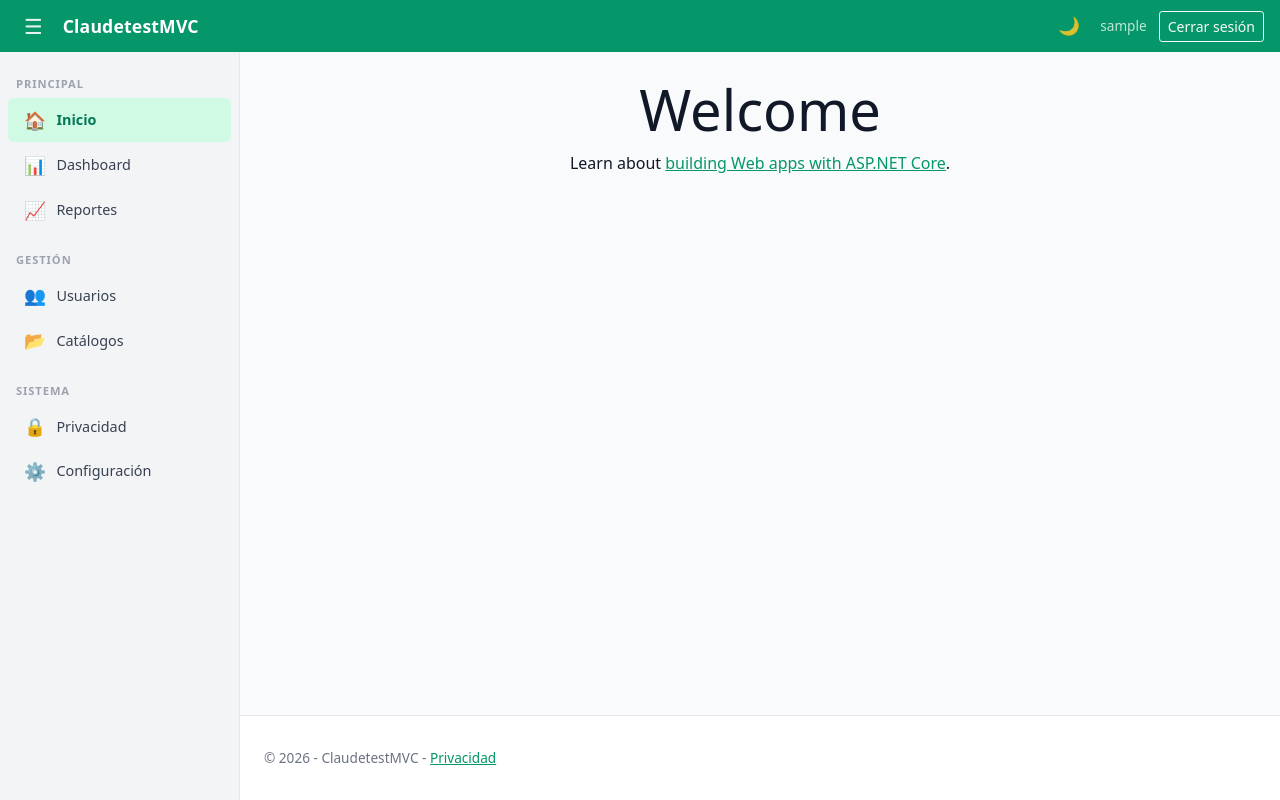
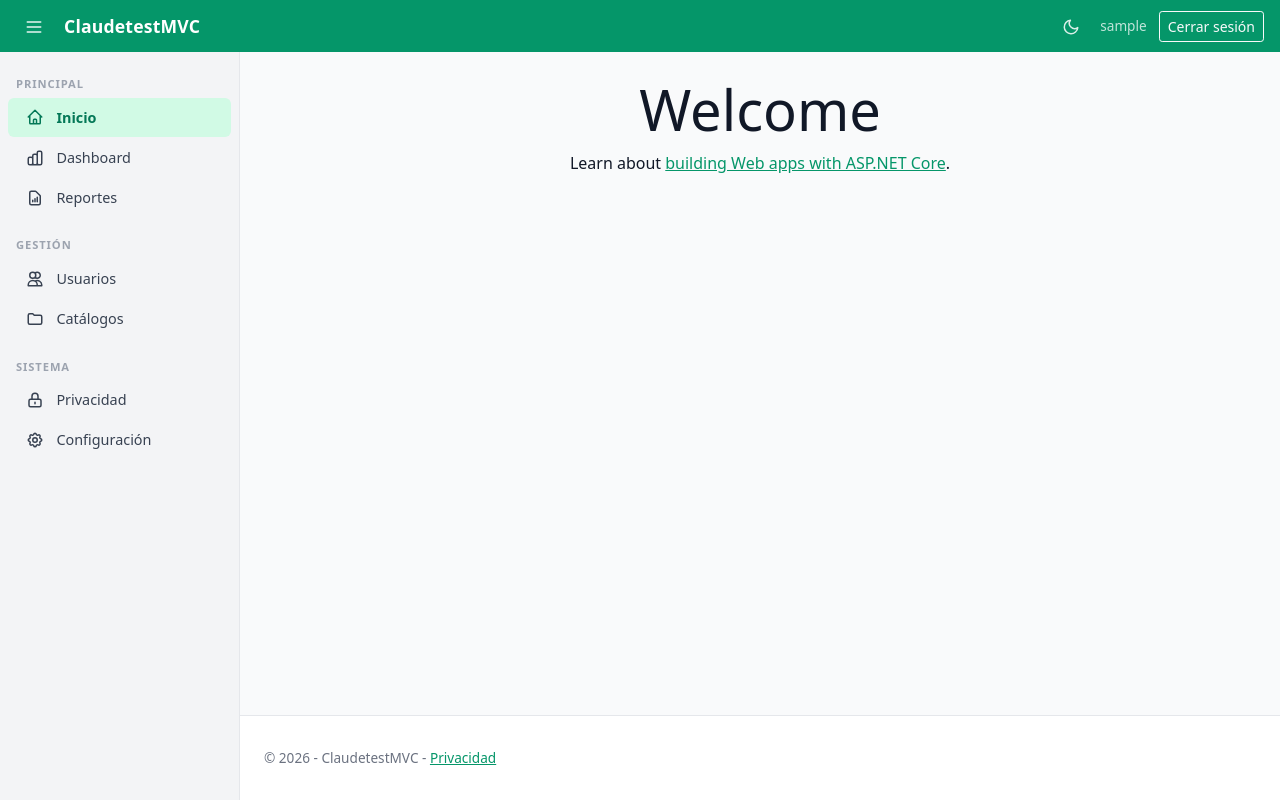
Before and after one commit to is101060/Claudetest, an ASP.NET Core app: page / in a window 1280 px wide; the page is wider, and only the part inside the window is pictured. Run offline with ASP.NET Core 8, Linux system fonts and the light colour scheme; the visitor is signed in with stand-in values (Sample User, id 1); style sheets or scripts are compiled from the project's sources.

Commit message:
Reemplaza emojis del sidebar por íconos SVG (Heroicons)
- Todos los íconos del menú lateral son ahora SVG inline con stroke="currentColor", adaptándose automáticamente al color del link y al tema claro/oscuro
- Ícono del hamburger y toggle de tema también son SVG
- .sidebar-icon usa display:flex para alinear los SVG correctamente

Co-Authored-By: Claude Sonnet 4.6 <noreply@anthropic.com>
Claude-Session: https://claude.ai/code/session_011CqpL7vwnrn7dvGf4VDxtZ

```diff
--- a/Views/Shared/_Layout.cshtml
+++ b/Views/Shared/_Layout.cshtml
@@ -18,14 +18,27 @@
     <!-- ── Topbar ───────────────────────────────────────────────── -->
     <header class="topbar">
         <button class="topbar-btn" id="sidebarToggle" aria-label="Menú">
-            <span class="hamburger">&#9776;</span>
+            <svg xmlns="http://www.w3.org/2000/svg" width="20" height="20" fill="none" viewBox="0 0 24 24" stroke="currentColor" stroke-width="2">
+                <path stroke-linecap="round" stroke-linejoin="round" d="M4 6h16M4 12h16M4 18h16"/>
+            </svg>
         </button>
         <span class="topbar-brand">ClaudetestMVC</span>
 
         <div class="topbar-right">
             <button class="theme-toggle" id="themeToggle" title="Cambiar tema" aria-label="Cambiar tema">
-                <span class="icon-moon">🌙</span>
-                <span class="icon-sun">☀️</span>
+                <!-- Luna: modo claro -->
+                <span class="icon-moon">
+                    <svg xmlns="http://www.w3.org/2000/svg" width="18" height="18" fill="none" viewBox="0 0 24 24" stroke="currentColor" stroke-width="2">
+                        <path stroke-linecap="round" stroke-linejoin="round" d="M21 12.79A9 9 0 1111.21 3a7 7 0 009.79 9.79z"/>
+                    </svg>
+                </span>
+                <!-- Sol: modo oscuro -->
+                <span class="icon-sun">
+                    <svg xmlns="http://www.w3.org/2000/svg" width="18" height="18" fill="none" viewBox="0 0 24 24" stroke="currentColor" stroke-width="2">
+                        <circle cx="12" cy="12" r="5"/>
+                        <path stroke-linecap="round" d="M12 1v2M12 21v2M4.22 4.22l1.42 1.42M18.36 18.36l1.42 1.42M1 12h2M21 12h2M4.22 19.78l1.42-1.42M18.36 5.64l1.42-1.42"/>
+                    </svg>
+                </span>
             </button>
             @if (User.Identity?.IsAuthenticated == true)
             {
@@ -50,21 +63,33 @@
                     <li>
                         <a class="sidebar-link @(ctrl=="Home" && action=="Index" ? "active" : "")"
                            asp-controller="Home" asp-action="Index">
-                            <span class="sidebar-icon">🏠</span>
+                            <span class="sidebar-icon">
+                                <svg xmlns="http://www.w3.org/2000/svg" width="18" height="18" fill="none" viewBox="0 0 24 24" stroke="currentColor" stroke-width="2">
+                                    <path stroke-linecap="round" stroke-linejoin="round" d="M3 12l2-2m0 0l7-7 7 7M5 10v10a1 1 0 001 1h3m10-11l2 2m-2-2v10a1 1 0 01-1 1h-3m-6 0a1 1 0 001-1v-4a1 1 0 011-1h2a1 1 0 011 1v4a1 1 0 001 1m-6 0h6"/>
+                                </svg>
+                            </span>
                             <span class="sidebar-label">Inicio</span>
                         </a>
                     </li>
                     <li>
                         <a class="sidebar-link @(ctrl=="Dashboard" ? "active" : "")"
                            asp-controller="Dashboard" asp-action="Index">
-                            <span class="sidebar-icon">📊</span>
+                            <span class="sidebar-icon">
+                                <svg xmlns="http://www.w3.org/2000/svg" width="18" height="18" fill="none" viewBox="0 0 24 24" stroke="currentColor" stroke-width="2">
+                                    <path stroke-linecap="round" stroke-linejoin="round" d="M9 19v-6a2 2 0 00-2-2H5a2 2 0 00-2 2v6a2 2 0 002 2h2a2 2 0 002-2zm0 0V9a2 2 0 012-2h2a2 2 0 012 2v10m-6 0a2 2 0 002 2h2a2 2 0 002-2m0 0V5a2 2 0 012-2h2a2 2 0 012 2v14a2 2 0 01-2 2h-2a2 2 0 01-2-2z"/>
+                                </svg>
+                            </span>
                             <span class="sidebar-label">Dashboard</span>
                         </a>
                     </li>
                     <li>
                         <a class="sidebar-link @(ctrl=="Reportes" ? "active" : "")"
                            asp-controller="Reportes" asp-action="Index">
-                            <span class="sidebar-icon">📈</span>
+                            <span class="sidebar-icon">
+                                <svg xmlns="http://www.w3.org/2000/svg" width="18" height="18" fill="none" viewBox="0 0 24 24" stroke="currentColor" stroke-width="2">
+                                    <path stroke-linecap="round" stroke-linejoin="round" d="M9 17v-2m3 2v-4m3 4v-6m2 10H7a2 2 0 01-2-2V5a2 2 0 012-2h5.586a1 1 0 01.707.293l5.414 5.414a1 1 0 01.293.707V19a2 2 0 01-2 2z"/>
+                                </svg>
+                            </span>
                             <span class="sidebar-label">Reportes</span>
                         </a>
                     </li>
@@ -75,14 +100,22 @@
                     <li>
                         <a class="sidebar-link @(ctrl=="Usuarios" ? "active" : "")"
                            asp-controller="Usuarios" asp-action="Index">
-                            <span class="sidebar-icon">👥</span>
+                            <span class="sidebar-icon">
+                                <svg xmlns="http://www.w3.org/2000/svg" width="18" height="18" fill="none" viewBox="0 0 24 24" stroke="currentColor" stroke-width="2">
+                                    <path stroke-linecap="round" stroke-linejoin="round" d="M12 4.354a4 4 0 110 5.292M15 21H3v-1a6 6 0 0112 0v1zm0 0h6v-1a6 6 0 00-9-5.197M13 7a4 4 0 11-8 0 4 4 0 018 0z"/>
+                                </svg>
+                            </span>
                             <span class="sidebar-label">Usuarios</span>
                         </a>
                     </li>
                     <li>
                         <a class="sidebar-link @(ctrl=="Catalogos" ? "active" : "")"
                            asp-controller="Catalogos" asp-action="Index">
-                            <span class="sidebar-icon">📂</span>
+                            <span class="sidebar-icon">
+                                <svg xmlns="http://www.w3.org/2000/svg" width="18" height="18" fill="none" viewBox="0 0 24 24" stroke="currentColor" stroke-width="2">
+                                    <path stroke-linecap="round" stroke-linejoin="round" d="M3 7a2 2 0 012-2h4l2 2h8a2 2 0 012 2v8a2 2 0 01-2 2H5a2 2 0 01-2-2V7z"/>
+                                </svg>
+                            </span>
                             <span class="sidebar-label">Catálogos</span>
                         </a>
                     </li>
@@ -93,14 +126,23 @@
                     <li>
                         <a class="sidebar-link @(ctrl=="Home" && action=="Privacy" ? "active" : "")"
                            asp-controller="Home" asp-action="Privacy">
-                            <span class="sidebar-icon">🔒</span>
+                            <span class="sidebar-icon">
+                                <svg xmlns="http://www.w3.org/2000/svg" width="18" height="18" fill="none" viewBox="0 0 24 24" stroke="currentColor" stroke-width="2">
+                                    <path stroke-linecap="round" stroke-linejoin="round" d="M12 15v2m-6 4h12a2 2 0 002-2v-6a2 2 0 00-2-2H6a2 2 0 00-2 2v6a2 2 0 002 2zm10-10V7a4 4 0 00-8 0v4h8z"/>
+                                </svg>
+                            </span>
                             <span class="sidebar-label">Privacidad</span>
                         </a>
                     </li>
                     <li>
                         <a class="sidebar-link @(ctrl=="Configuracion" ? "active" : "")"
                            asp-controller="Configuracion" asp-action="Index">
-                            <span class="sidebar-icon">⚙️</span>
+                            <span class="sidebar-icon">
+                                <svg xmlns="http://www.w3.org/2000/svg" width="18" height="18" fill="none" viewBox="0 0 24 24" stroke="currentColor" stroke-width="2">
+                                    <path stroke-linecap="round" stroke-linejoin="round" d="M10.325 4.317c.426-1.756 2.924-1.756 3.35 0a1.724 1.724 0 002.573 1.066c1.543-.94 3.31.826 2.37 2.37a1.724 1.724 0 001.065 2.572c1.756.426 1.756 2.924 0 3.35a1.724 1.724 0 00-1.066 2.573c.94 1.543-.826 3.31-2.37 2.37a1.724 1.724 0 00-2.572 1.065c-.426 1.756-2.924 1.756-3.35 0a1.724 1.724 0 00-2.573-1.066c-1.543.94-3.31-.826-2.37-2.37a1.724 1.724 0 00-1.065-2.572c-1.756-.426-1.756-2.924 0-3.35a1.724 1.724 0 001.066-2.573c-.94-1.543.826-3.31 2.37-2.37.996.608 2.296.07 2.572-1.065z"/>
+                                    <path stroke-linecap="round" stroke-linejoin="round" d="M15 12a3 3 0 11-6 0 3 3 0 016 0z"/>
+                                </svg>
+                            </span>
                             <span class="sidebar-label">Configuración</span>
                         </a>
                     </li>
--- a/wwwroot/css/site.css
+++ b/wwwroot/css/site.css
@@ -249,10 +249,17 @@ body {
 }
 
 .sidebar-icon {
-  font-size: 1.1rem;
   flex-shrink: 0;
   width: 22px;
-  text-align: center;
+  display: flex;
+  align-items: center;
+  justify-content: center;
+  color: inherit;
+}
+
+.sidebar-icon svg {
+  display: block;
+  color: inherit;
 }
 
 .sidebar-label {
```
